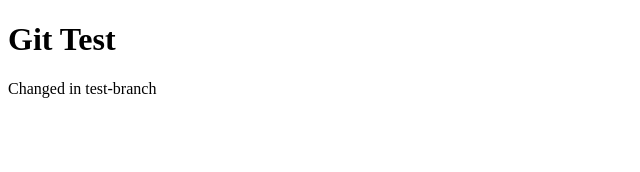
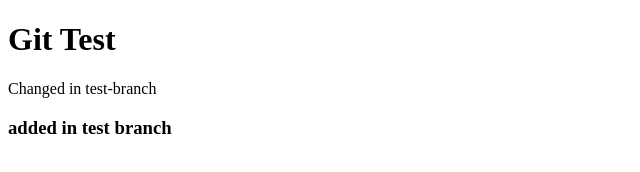
Before and after one commit to 69gutelaune/git-test, a plain HTML site: page index.html in a window 1280 px wide. Shown: the whole page, without its empty margins (0-640 px from the left). Drawn offline with Linux system fonts and the light colour scheme.

Commit message:
test: new h3

```diff
--- a/index.html
+++ b/index.html
@@ -9,5 +9,6 @@
   <body>
     <h1>Git Test</h1>
     <p>Changed in test-branch</p>
+    <h3>added in test branch</h3>
   </body>
 </html>
```
